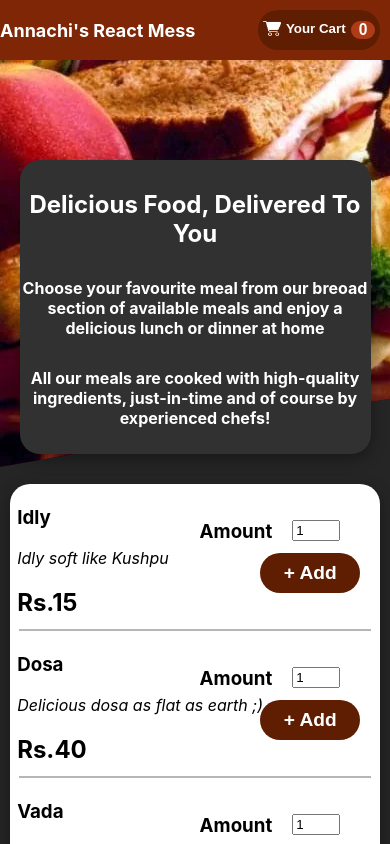
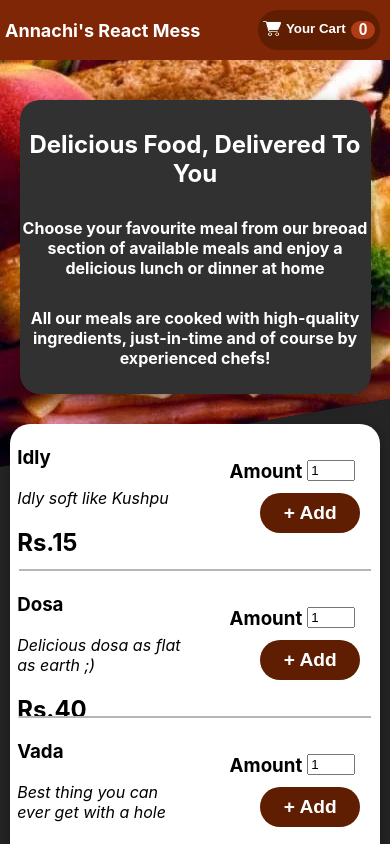
Before and after one commit to Cavinkumaran-m/AnnachiMess_FrontEnd, a React (Create React App) app: page / in a window 390 px wide. Shown: the top 844 px of the page. Built offline with nearby package versions, Linux system fonts and the light colour scheme.

Commit message:
update
i hope its the last tweek

```diff
--- a/src/Components/Info_card.css
+++ b/src/Components/Info_card.css
@@ -18,6 +18,6 @@
 @media (max-width: 767px) {
   .info_card {
     width: 90%;
-    margin: 160px 5% 0 5%;
+    margin: 100px 5% 0 5%;
   }
 }
--- a/src/Components/menu/Item.module.css
+++ b/src/Components/menu/Item.module.css
@@ -66,3 +66,22 @@
   cursor: pointer;
   background-color: #3d1401;
 }
+
+@media (max-width: 480px) {
+  .left_cont {
+    width: 48%;
+    padding: 1% 0 1% 2%;
+  }
+
+  .right_cont {
+    width: 50%;
+    /* display: flex;
+    flex-direction: column-reverse; */
+    justify-content: center;
+    align-items: flex-end;
+  }
+
+  .right_cont li {
+    margin-right: 5px;
+  }
+}
--- a/src/Components/navbar/Navbar.module.css
+++ b/src/Components/navbar/Navbar.module.css
@@ -45,6 +45,7 @@
     font-weight: bold;
     display: flex;
     margin-top: 20px;
+    margin-left: 5px;
     width: 100%;
     padding: 0;
   }
```
